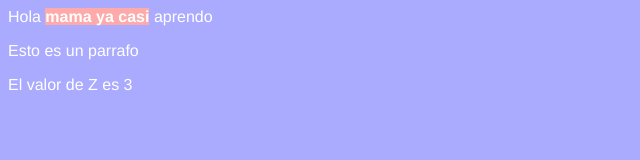
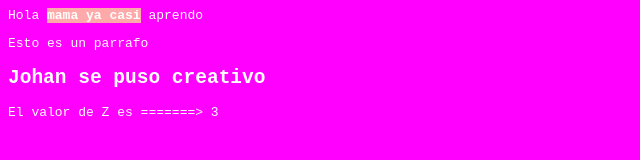
Before and after one commit to Voly03/programacion-basica, a plain HTML site: page index.html in a window 1280 px wide. Shown: the whole page, without its empty margins (0-640 px from the left). Drawn offline with Linux system fonts and the light colour scheme.

Commit message:
cambio hecho por johan para la clase con volley

```diff
--- a/index.html
+++ b/index.html
@@ -11,11 +11,11 @@
   /* type="text/css" Esto es un atributo de la etiqueta */
   body
   {
-    background-color: #AAAAFF;
+    background-color: magenta;
     /* background-color es el atributo que cambia el color de fondo de tu pagina */
     color: white;
     /* Color es el atributo que cambia el color del texto de tu pagina */
-    font-family: Helvetica;
+    font-family: monospace;
     /* font-family es el atributo que cambia la fuente de tu pagina */
   }
   strong
@@ -29,6 +29,7 @@
   <p>Hola <strong>mama ya casi</strong> aprendo</p>
   <!-- <strong/> sirve para poner negrita -->
   <p>Esto es un parrafo</p>
+  <h2>Johan se puso creativo</h2>
   <!-- <p/> es un parrafo, RECUERDA: Todos los textos en HTML deben estar envueltos
   por etiquetas, la mas sencilla es <p/> -->
   <script type="text/javascript"> // <script/> Es utilizada para definir un codigo JavaScript, se coloca antes de terminar el body //
@@ -37,7 +38,7 @@
     var _y = 2;
     // Las variables tienen reglas: No pueden empezar con numeros (solo con letras), se diferencian mayusculas y minusculas, y no se pueden usar caracteres raros (como ñ o tildes) ni espacios.
     var Freddy_Vega1 = $x + _y;
-    document.write("El valor de Z es " + Freddy_Vega1);
+    document.write("El valor de Z es =======> " + Freddy_Vega1);
     // document.write es una funcion que escribe strings dentro de html, es como body pero dentro de JavaScript //
   </script>
 </body>
```
